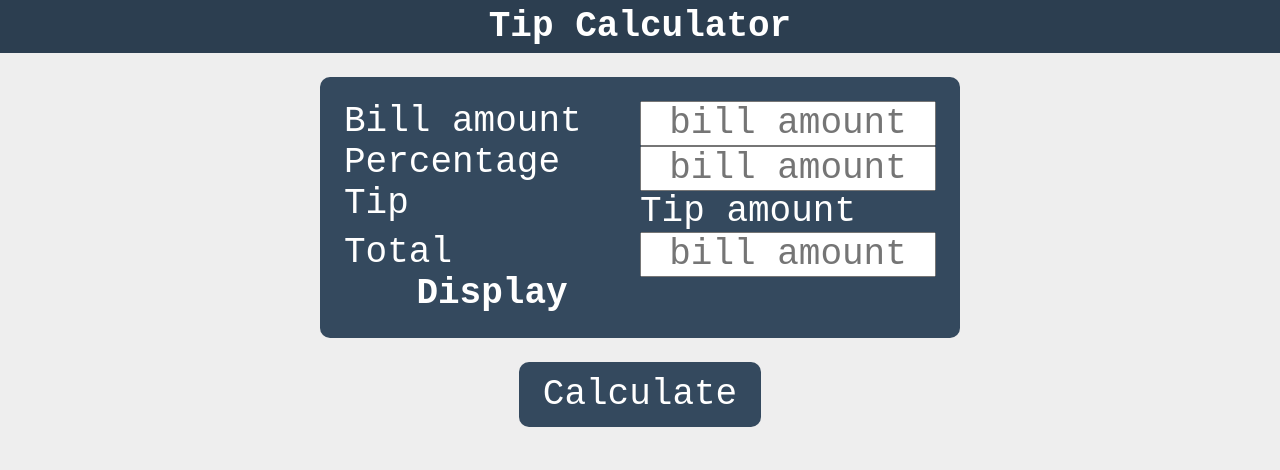
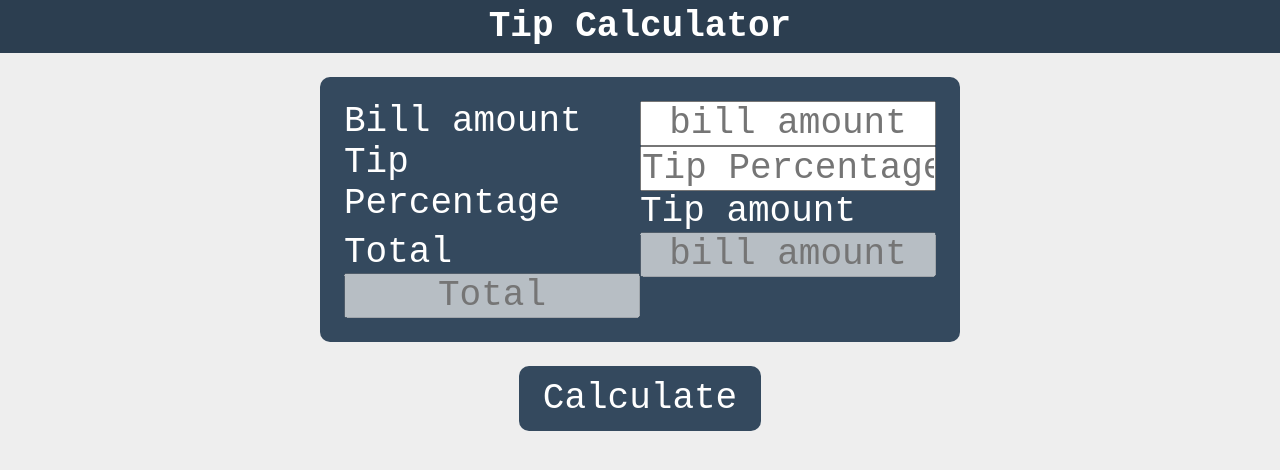
Before and after one commit to MiranKm/JavaScript-Projects, a plain HTML site: page tipCalculator/index.html in a window 1280 px wide. Drawn offline with Linux system fonts and the light colour scheme.

Commit message:
adds new project, with the files and the base html structure and styling

```diff
--- a/tipCalculator/app.js
+++ b/tipCalculator/app.js
@@ -0,0 +1,11 @@
+function calculate() {
+    const amount = document.querySelector('.amount').value;
+    const tipPercent = document.querySelector('.tip').value;
+
+    const tip = amount * (tipPercent / 100);
+    const total = Number(amount) + tip;
+
+    document.querySelector('.amountTip').value = tip;
+    document.querySelector('.total').value = `${total}`;
+}
+document.querySelector('.calcBtn').onclick = calculate;
--- a/tipCalculator/index.html
+++ b/tipCalculator/index.html
@@ -14,22 +14,22 @@
     <h1 class="myheader">Tip Calculator</h1>
     <form action="calculate" class="myform">
         <span>Bill amount </span>
-        <input type="text" name="inputs" placeholder="bill amount">
+        <input type="text" class="amount" name="inputs" placeholder="bill amount">
         <br>
 
-        <span>Percentage Tip</span>
-        <input type="text" name="inputs" placeholder="bill amount">
+        <span>Tip Percentage</span>
+        <input type="text" name="inputs" class="tip" placeholder="Tip Percentage">
         <br>
 
         <span>Tip amount</span>
-        <input type="text" name="inputs" placeholder="bill amount">
+        <input type="text" class="amountTip" disabled name="inputs" placeholder="bill amount">
         <br>
 
         <span>Total</span>
-        <h3>Display</h3>
+        <input type="text" class="total" disabled name="inputs" placeholder="Total">
 
     </form>
-    <button> Calculate</button>
+    <button class="calcBtn"> Calculate</button>
 
     <script src="app.js"></script>
 </body>
```
